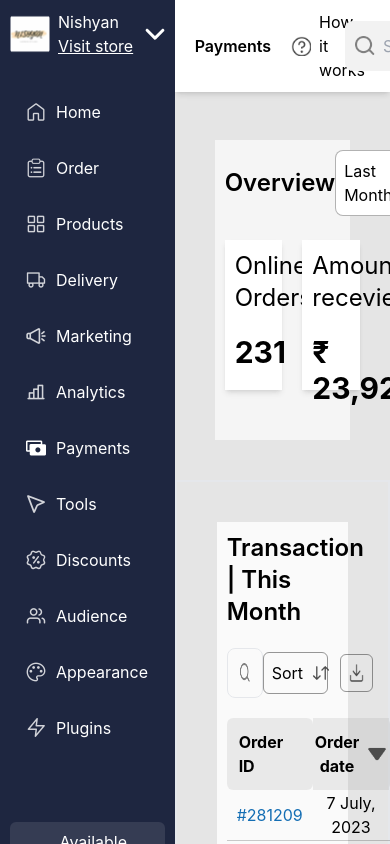
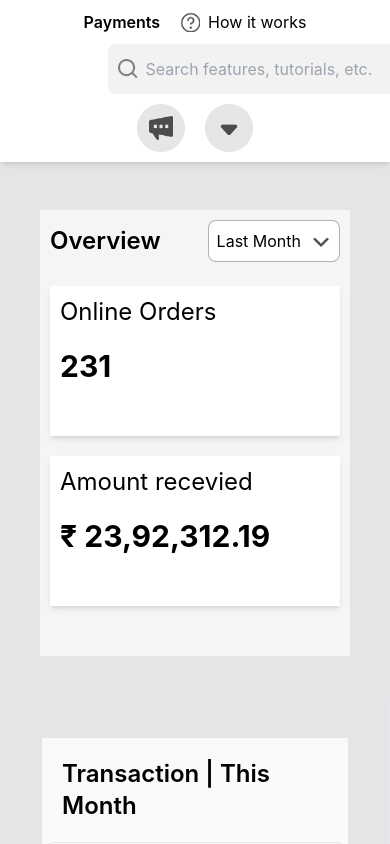
Before and after one commit to Dark-Legend/dukaan-project, a React (Create React App) app: page / in a window 390 px wide. Built offline with nearby package versions, Linux system fonts and the light colour scheme.

Commit message:
Added responsiveness

```diff
--- a/src/App.jsx
+++ b/src/App.jsx
@@ -4,8 +4,10 @@ import Sidebar from "./components/Sidebar";
 
 function App() {
   return (
-    <div className="bg-[0,0,0,0.6] flex items-center\">
-      <Sidebar />
+    <div className="bg-[0,0,0,0.6] flex items-center">
+      <div className="lg:block hidden">
+        <Sidebar />
+      </div>
       <Dashboard />
     </div>
   );
--- a/src/components/Card.jsx
+++ b/src/components/Card.jsx
@@ -12,12 +12,12 @@ const Card = () => {
             <img src={arrowIcon} alt="" className="w-5 h-5" />
           </div>
         </div>
-        <section className="flex items-center gap-5 mt-6 mb-10">
-          <div className="w-1/2 bg-white flex flex-col items-start p-2.5 gap-5 h-[150px] shadow-md">
+        <section className="flex items-center gap-5 mt-6 mb-10 flex-col lg:flex-row">
+          <div className="w-full bg-white flex flex-col items-start p-2.5 gap-5 h-[150px] shadow-md lg:w-1/2">
             <p className="text-2xl">Online Orders</p>
             <p className="font-bold text-3xl">231</p>
           </div>
-          <div className="w-1/2 bg-white flex flex-col items-start p-2.5 gap-5 h-[150px] shadow-md">
+          <div className="w-full bg-white flex flex-col items-start p-2.5 gap-5 h-[150px] shadow-md lg:w-1/2">
             <p className="text-2xl">Amount recevied</p>
             <p className="font-bold text-3xl">&#8377; 23,92,312.19</p>
           </div>
--- a/src/components/Header.jsx
+++ b/src/components/Header.jsx
@@ -6,7 +6,7 @@ import menu1Icon from "../images/Menu-1.png";
 
 const Header = () => {
   return (
-    <div className="flex justify-between items-center px-5 py-2.5 w-full bg-white shadow-md sticky">
+    <div className="flex justify-between items-center flex-col gap-2.5 px-5 py-2.5 w-full bg-white shadow-md sticky lg:flex-row">
       <div className="flex items-center gap-5">
         <p className="font-semibold">Payments</p>
         <p className="flex items-center gap-2">
@@ -14,7 +14,7 @@ const Header = () => {
           How it works
         </p>
       </div>
-      <div className="bg-[#F2F2F2] flex items-center gap-2 p-2.5 w-[400px] h-[50px] rounded-lg">
+      <div className="bg-[#F2F2F2] flex items-center gap-2 p-2.5 w-[50%] h-[50px] rounded-lg">
         <img src={searchIcon} alt="" className="w-5 h-5" />
         <input
           type="text"
--- a/src/components/Table.jsx
+++ b/src/components/Table.jsx
@@ -102,9 +102,9 @@ const pageNum = ["1", "2", "3", "4", "5"];
 const Table = () => {
   return (
     <div className="p-10 w-full border-2">
-      <div className="bg-[rgba(255,255,255,0.8)] p-2.5 w-full flex flex-col gap-5">
+      <div className="bg-[rgba(255,255,255,0.8)] p-5 w-full flex flex-col gap-5 overflow-auto lg:p-2.5">
         <p className="font-semibold text-2xl">Transaction | This Month</p>
-        <div className="flex justify-between items-center">
+        <div className="flex justify-between items-center flex-col lg:flex-nowrap gap-2.5">
           <div className="flex p-3 rounded-lg items-center gap-2.5 border border=[rgba(0,0,0,0.5)] w-[300px]">
             <img src={searchIcon} alt="" className="w-5 h-5" />
             <input
@@ -126,7 +126,7 @@ const Table = () => {
           </section>
         </div>
         <section className="w-full">
-          <table className="w-full">
+          <table className="w-full overflow-auto">
             <thead>
               <tr className="bg-[rgba(86,86,86,0.1)] w-full rounded-sm">
                 <th className=" text-left p-3 rounded-md">Order ID</th>
@@ -138,7 +138,7 @@ const Table = () => {
                 <th className=" text-right p-3 rounded-md">Transaction fees</th>
               </tr>
             </thead>
-            <tbody>
+            <tbody className="overflow-auto">
               {obj?.map((val, index) => {
                 const length = obj.length - 1 === index;
 
@@ -162,9 +162,11 @@ const Table = () => {
             </tbody>
           </table>
         </section>
-        <section className="w-full flex justify-center items-center gap-5">
-          <div className="flex items-center gap-2.5">&#11164; Previous</div>
-          <div className="flex items-center gap-6">
+        <section className="w-full flex justify-center items-center gap-5 flex-wrap lg:flex-nowrap">
+          <div className="flex items-center gap-2.5 py-2 px-4 border border-[rgba(0,0,0,0.2)] rounded-md cursor-pointer">
+            &#11164; Previous
+          </div>
+          <div className="flex justify-center items-center gap-6 flex-wrap">
             {pageNum?.map((val, index) => {
               return (
                 <div
@@ -177,7 +179,9 @@ const Table = () => {
               );
             })}
           </div>
-          <div className="flex items-center gap-2.5">Next &#11166;</div>
+          <div className="flex items-center gap-2.5 py-2 px-4 border border-[rgba(0,0,0,0.2)] rounded-md cursor-pointer">
+            Next &#11166;
+          </div>
         </section>
       </div>
     </div>
```
